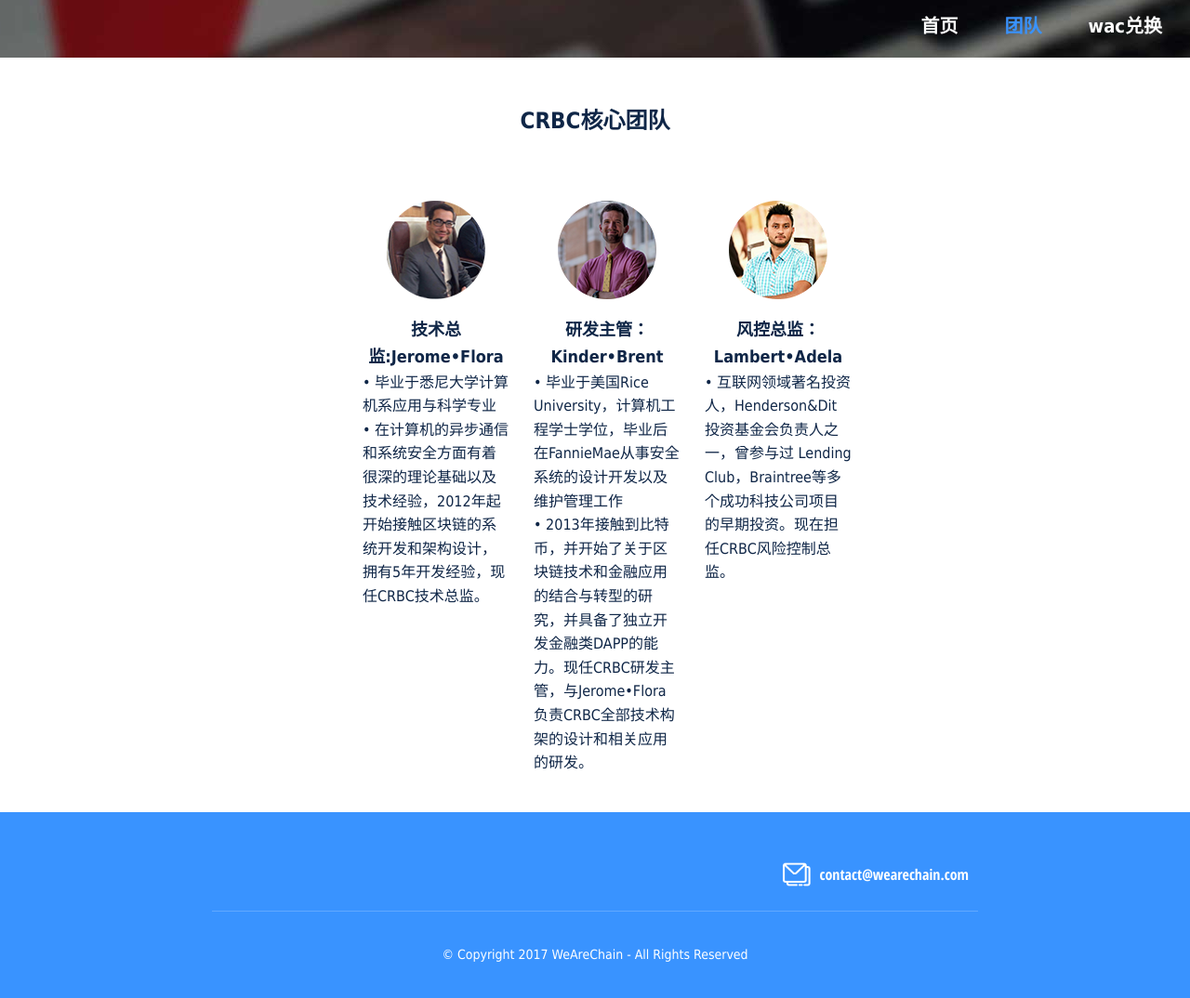
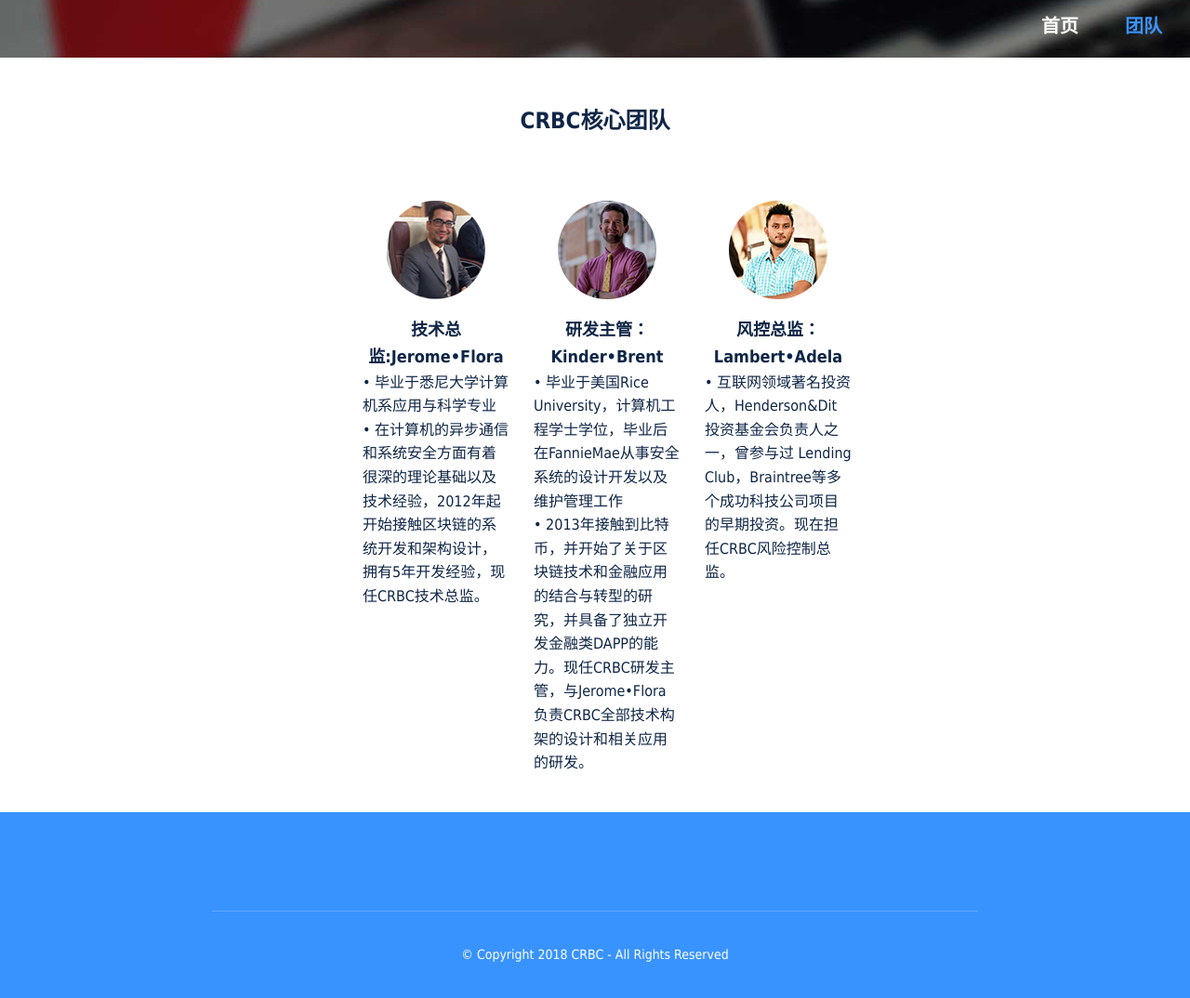
Before and after one commit to coltguo/CRBC, a plain HTML site: page team.html in a window 1280 px wide. Shown: the part 38-1112 px from the top of the page at 93% size. Drawn offline with Linux system fonts and the light colour scheme.

Commit message:
更新最新内容

```diff
--- a/team.html
+++ b/team.html
@@ -89,8 +89,7 @@
                     <a href="/">首页</a>
                     <!-- <a href="/whitepaper/wac-white-paper.pdf">白皮书</a> -->
                     <a class="active" href="/team.html">团队</a>
-                    <!-- <a href="/check/">认购查询</a> -->
-                    <a href="#">wac兑换</a>
+
                 </nav>
             </div>
         </div>
@@ -147,10 +146,9 @@
             </ul>
             <ul id="foot-cont">
                 <!-- <li><a href="/whitepaper/wac-white-paper.pdf" class="dl" target="_blank">下载白皮书</a></li> -->
-                <li style="display:none"><a href="tel:+0108888888" class="tel">+0108888888</a></li>
-                <li><a href="mailto:contact@wearechain.com" class="ltr">contact@wearechain.com</a></li>
+
             </ul>
-            <p class="copyright">© Copyright 2017 WeAreChain - All Rights Reserved</p>
+            <p class="copyright">© Copyright 2018 CRBC - All Rights Reserved</p>
         </div>
     </footer>
     <!-- /Footer Widget -->
```
Also changed, not shown: index.html (+1 -1 lines).
